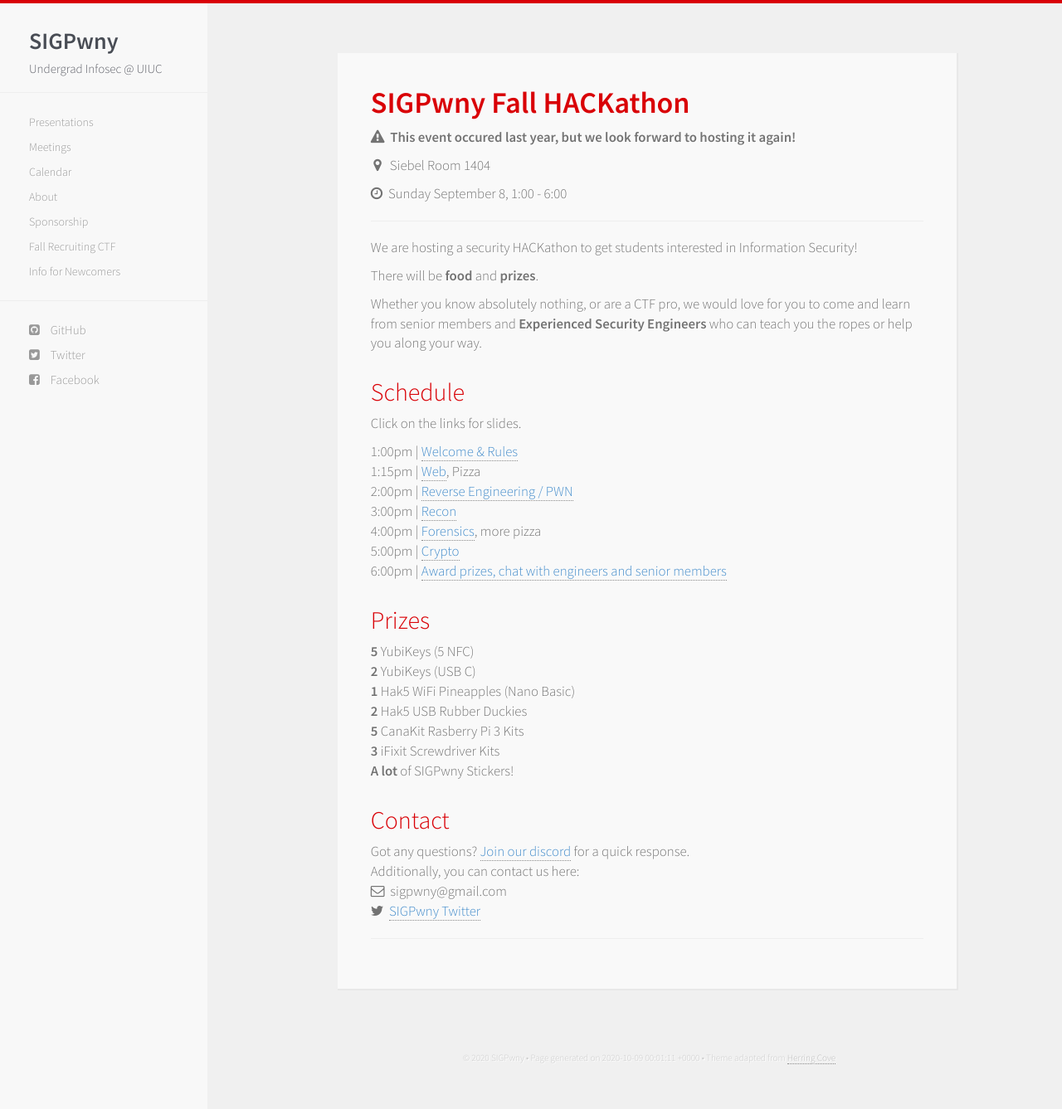
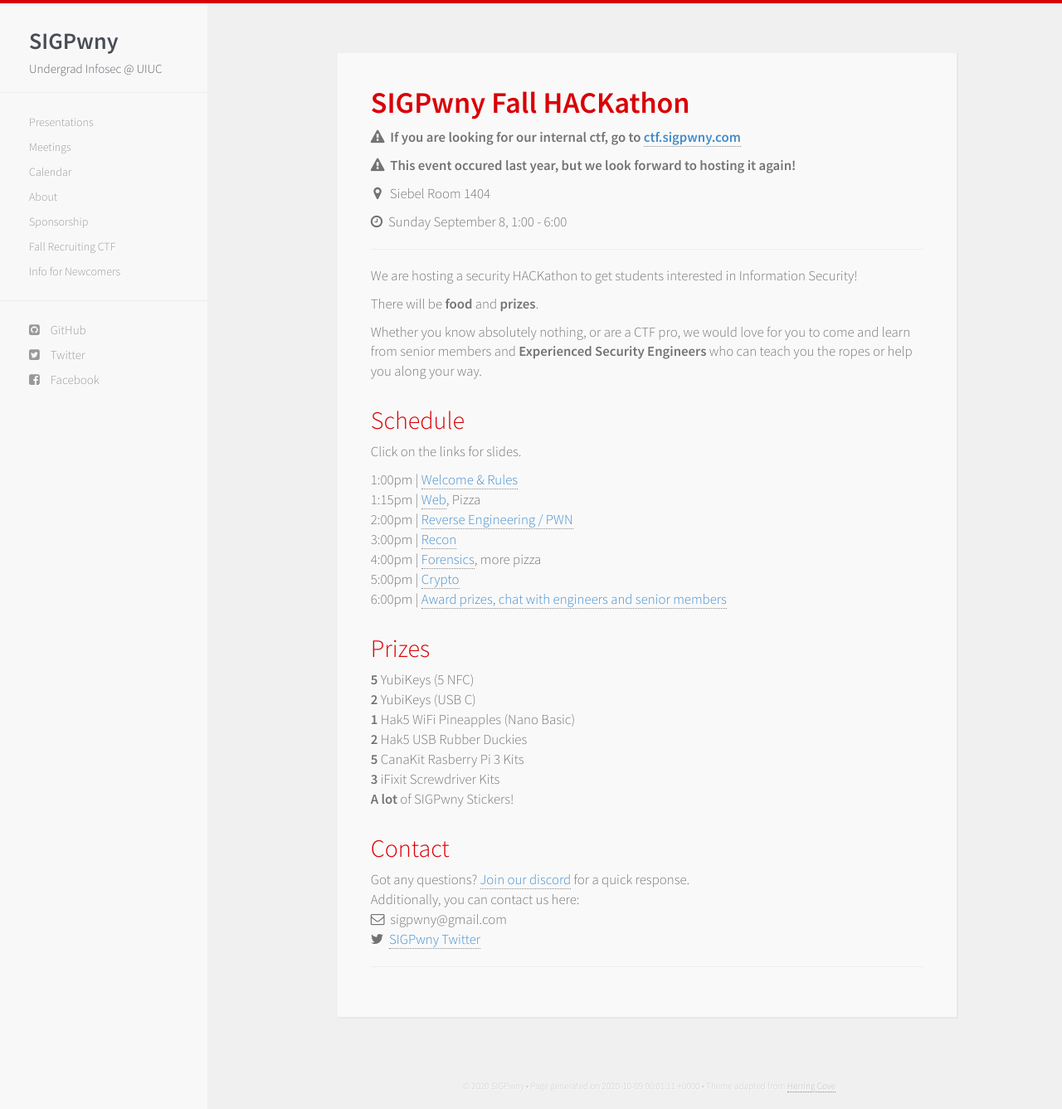
Before and after one commit to sigpwny/sigpwny.github.io-archive, a Jekyll site: the page built from ctf.html, in a window 1280 px wide and 1337 px high. Shown: the whole window at 83% size. Built offline with Jekyll 4.4.1, drawn with Linux system fonts in a browser that asks for light colours; nearby versions of some CDN libraries.

Commit message:
modified ctf.html

```diff
--- a/ctf.html
+++ b/ctf.html
@@ -12,6 +12,7 @@
       <div class="row">
         <div class="col-md-12 letter">
           <h1>SIGPwny Fall HACKathon</h1>
+            <p><i class="fa fa-exclamation-triangle"></i>&nbsp;&nbsp;<b>If you are looking for our internal ctf, go to <a href='https://ctf.sigpwny.com/'>ctf.sigpwny.com</a></b></p>
 		  <p><i class="fa fa-exclamation-triangle"></i>&nbsp;&nbsp;<b>This event occured last year, but we look forward to hosting it again!</b></p>
           <p>&nbsp;<i class="fa fa-map-marker"></i>&nbsp;&nbsp;&nbsp;Siebel Room 1404</p>
           <p><i class="fa fa-clock-o"></i>&nbsp;&nbsp;Sunday September 8, 1:00 - 6:00</p>
```
